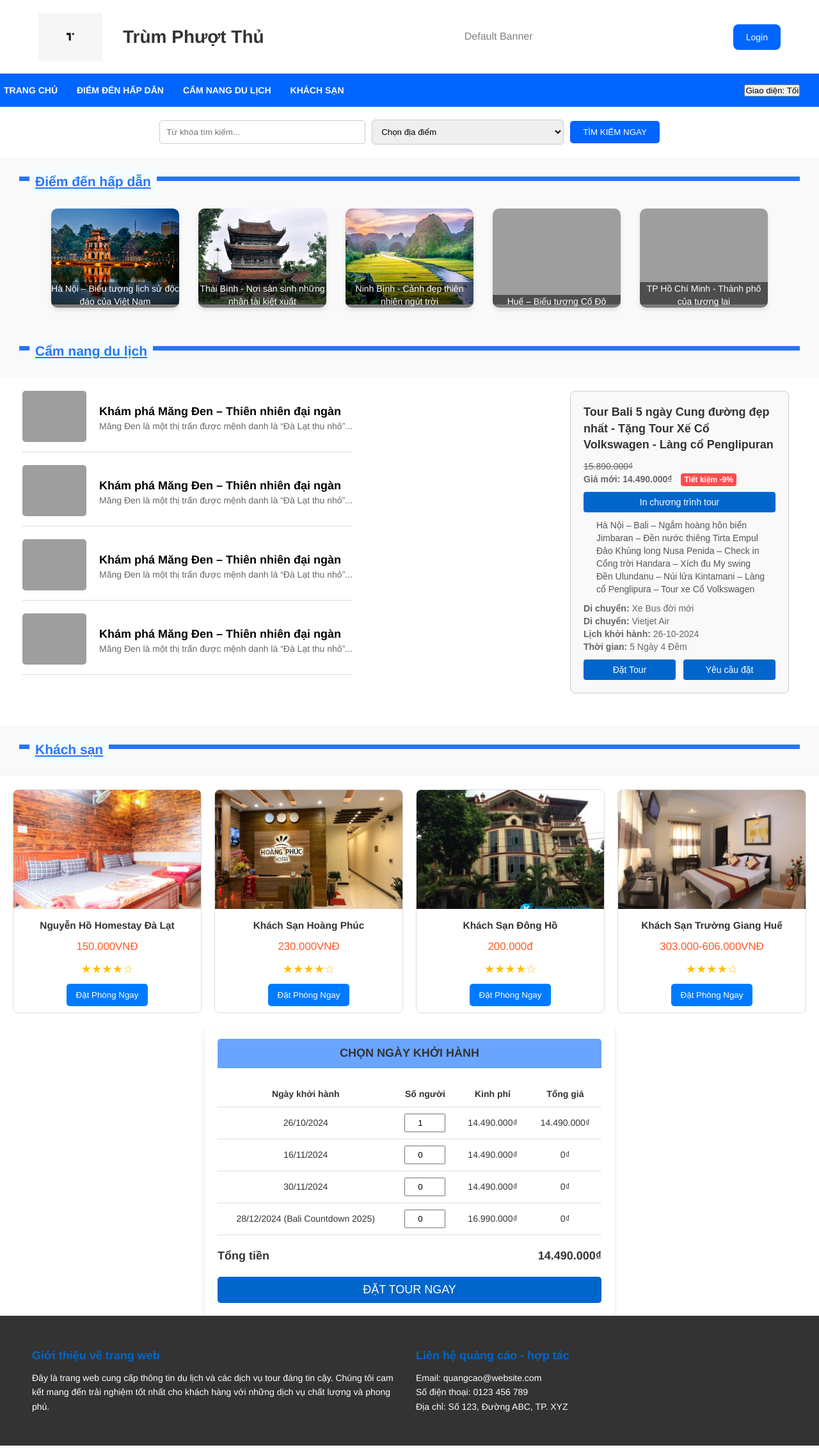
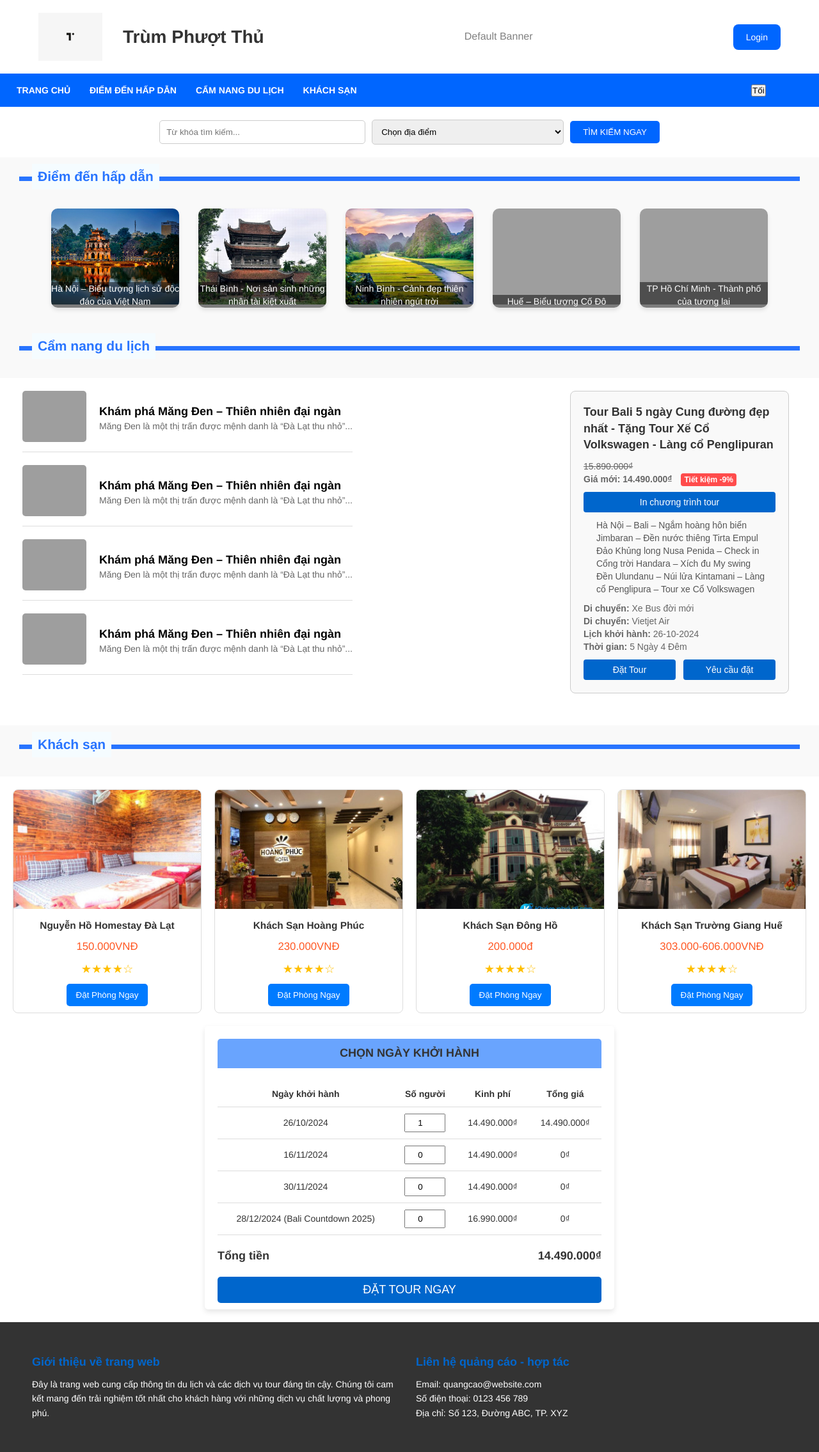
Before and after one commit to jjnqA11/web-du-lich-26-thang-10, a PHP site: page / in a window 1280 px wide. Shown: the whole page at 64% size. Run offline with PHP 8.4, Linux system fonts and the light colour scheme; grey boxes are pictures that could not be loaded.

Commit message:
sửa lại css cho đẹp

```diff
--- a/index.html
+++ b/index.html
@@ -27,7 +27,7 @@
             <li><a href="#">ĐIỂM ĐẾN HẤP DẪN</a></li>
             <li><a href="#">CẨM NANG DU LỊCH</a></li>
             <li><a href="#">KHÁCH SẠN</a></li>
-            <li class="theme-toggle"><button class="theme-toggle-btn" onclick="toggleTheme()">Giao diện: Tối</button></li>
+            <li  class="theme-toggle"><button class="theme-toggle-btn" onclick="toggleTheme()">Tối</button></li>
         </ul>
     </nav>
     </div>
@@ -217,6 +217,8 @@
         </div>
       </div>
 
+
+
       <div class="tour-booking">
         <h2>CHỌN NGÀY KHỞI HÀNH</h2>
         <table>
@@ -261,6 +263,11 @@
         </div>
         <a href="login.html"><button class="book-tour">ĐẶT TOUR NGAY</button></a>
     </div>
+    <div class="hotel-booking">
+        <div>
+            <br>
+        </div>
+    </div>
     <footer class="footer">
         <div class="footer-content">
             <div class="footer-section about">
--- a/index.js
+++ b/index.js
@@ -4,9 +4,9 @@ function toggleTheme() {
 
     // Đổi nội dung nút dựa trên chế độ hiện tại
     const btn = document.querySelector('.theme-toggle-btn');
-    if (document.body.classList.contains('dark-theme')) {
-        btn.textContent = 'Giao diện: Sáng';
+    if (document.body.classList.contains('dark-theme')) { //lấy giữa chế độ sáng và tối
+        btn.textContent = 'Sáng';
     } else {
-        btn.textContent = 'Giao diện: Tối';
+        btn.textContent = 'Tối';
     }
 }
--- a/style.css
+++ b/style.css
@@ -52,6 +52,7 @@ header {
     background-color: #0066ff;
     text-align: center;
     padding: 10px 0;
+    padding-left: 20px;
 }
 
 div {
@@ -123,13 +124,14 @@ h2.title span {
     background: #f5fcff;
     padding: 5px 9px;
     position: absolute;
-    top: -12px;
-    z-index: 99999;
-    left: 16px;
+    top: -20px;
+    z-index: 1;
+    left: 20px;
 }
 
 h2.title a {
     color: #2874ff;
+    text-decoration: none;
 }
 
 .attractive-destinations {
@@ -429,6 +432,7 @@ h2.title:after {
     box-shadow: 0 4px 8px rgba(0, 0, 0, 0.1);
     padding: 20px;
     margin: 0 auto;
+    padding-bottom: 10px;
 }
 
 .tour-booking h2 {
```
Also changed, not shown: other parts of style.css (+3 -78 lines).
